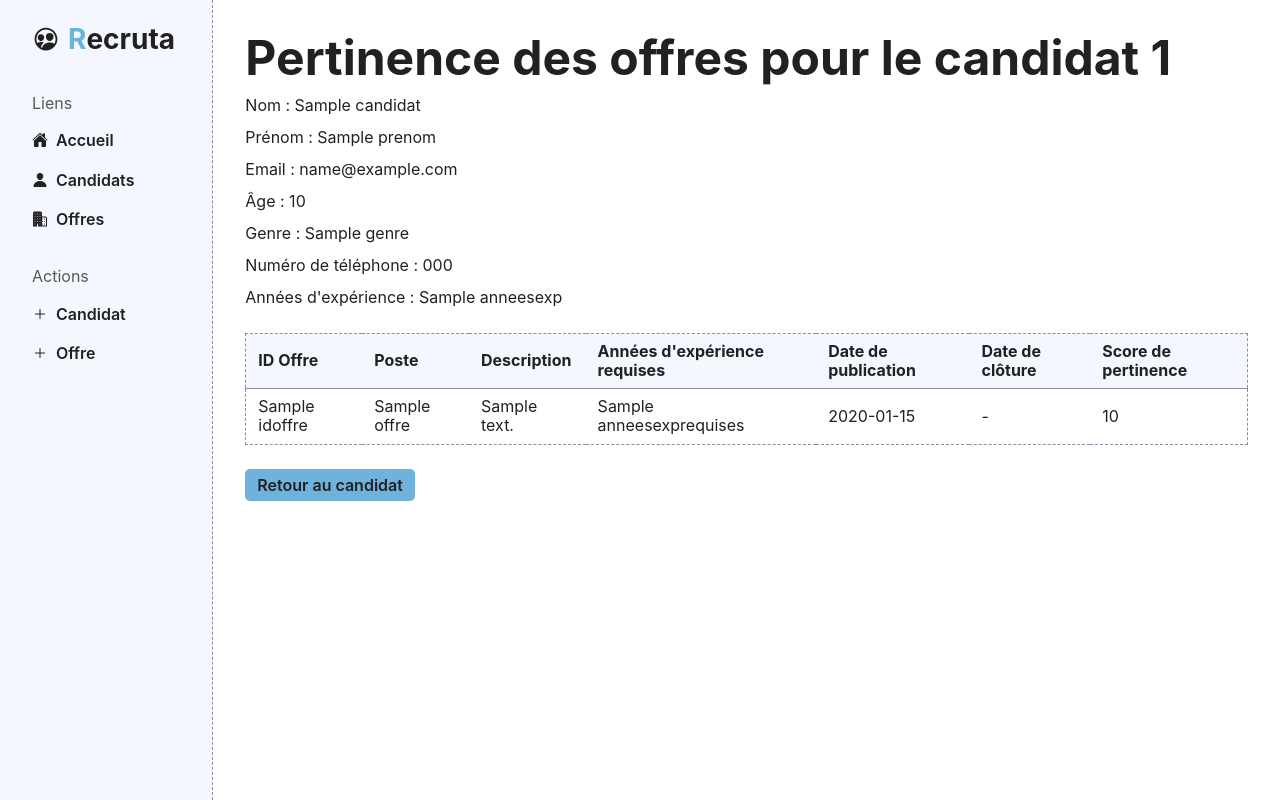
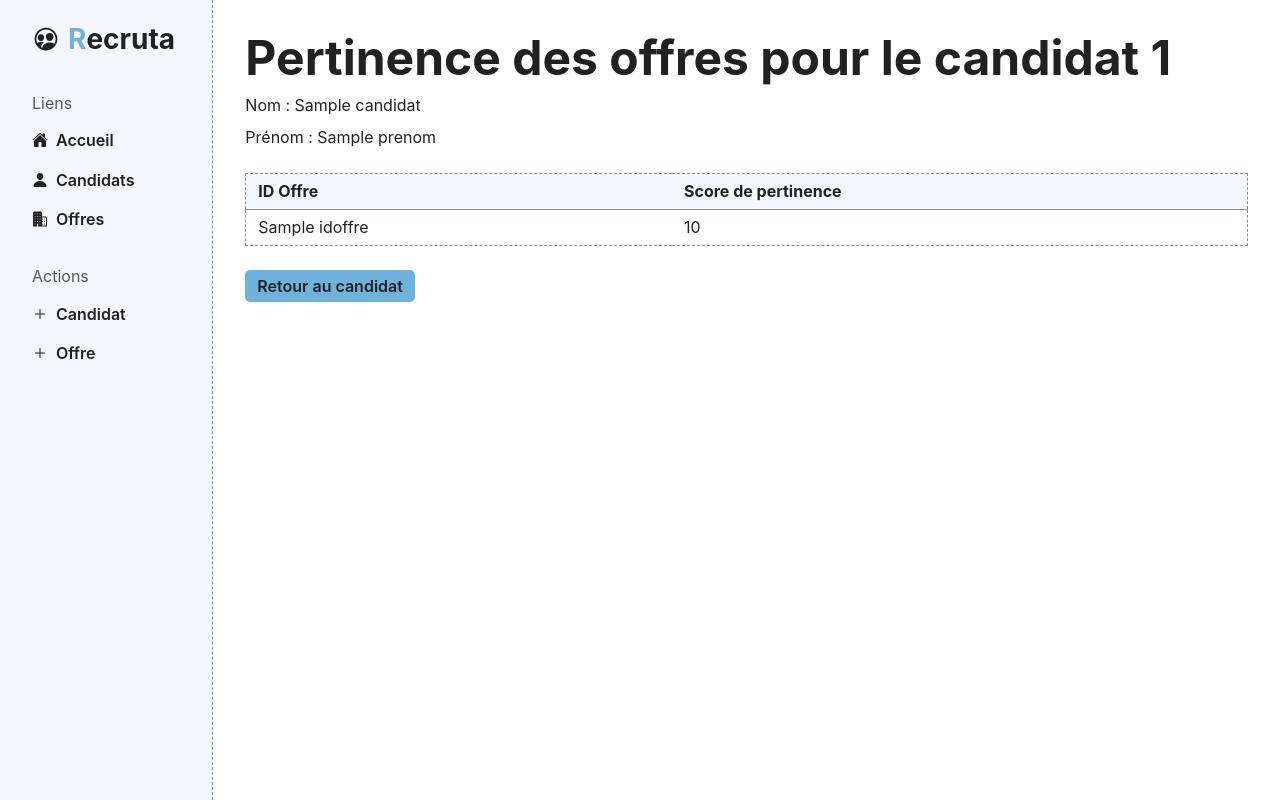
Before and after one commit to leonardcser/bdr-project, a Python web app: template app/src/templates/candidat-pertinence.html in a window 1280 px wide. Run offline with Jinja, Linux system fonts and the light colour scheme; the template is opened without the code that fills it: most values are stand-ins (such as "Sample title", 1, 10 or a date in 2020).

Commit message:
Fix html

```diff
--- a/app/src/templates/candidat-pertinence.html
+++ b/app/src/templates/candidat-pertinence.html
@@ -4,22 +4,12 @@
 <h1>Pertinence des offres pour le candidat {{ candidat.id }}</h1>
 <p>Nom : {{ candidat.nom }}</p>
 <p>Prénom : {{ candidat.prenom }}</p>
-<p>Email : {{ candidat.email }}</p>
-<p>Âge : {{ candidat.age }}</p>
-<p>Genre : {{ candidat.genre }}</p>
-<p>Numéro de téléphone : {{ candidat.numerotel }}</p>
-<p>Années d'expérience : {{ candidat.anneesexp }}</p>
 
 <figure>
   <table>
     <thead>
       <tr>
         <th>ID Offre</th>
-        <th>Poste</th>
-        <th>Description</th>
-        <th>Années d'expérience requises</th>
-        <th>Date de publication</th>
-        <th>Date de clôture</th>
         <th>Score de pertinence</th>
       </tr>
     </thead>
@@ -27,11 +17,6 @@
       {% for offre in offres %}
       <tr>
         <td>{{ offre.idoffre }}</td>
-        <td>{{ offre.nomposte }}</td>
-        <td>{{ offre.descriptionoffre }}</td>
-        <td>{{ offre.anneesexprequises }}</td>
-        <td>{{ offre.datepublication }}</td>
-        <td>{{ offre.datecloture|default('-', true) }}</td>
         <td>{{ offre.score }}</td>
       </tr>
       {% endfor %}
```
